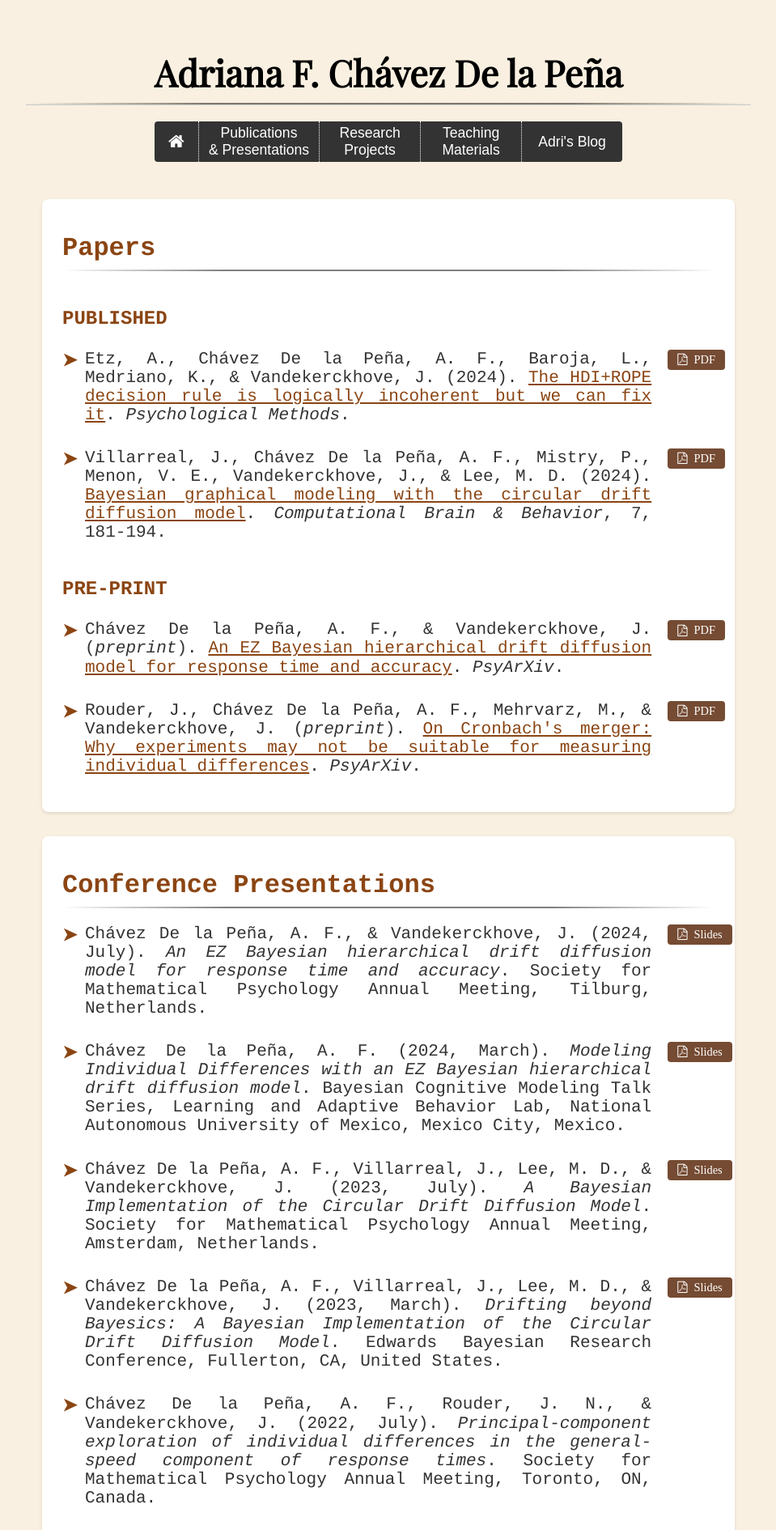
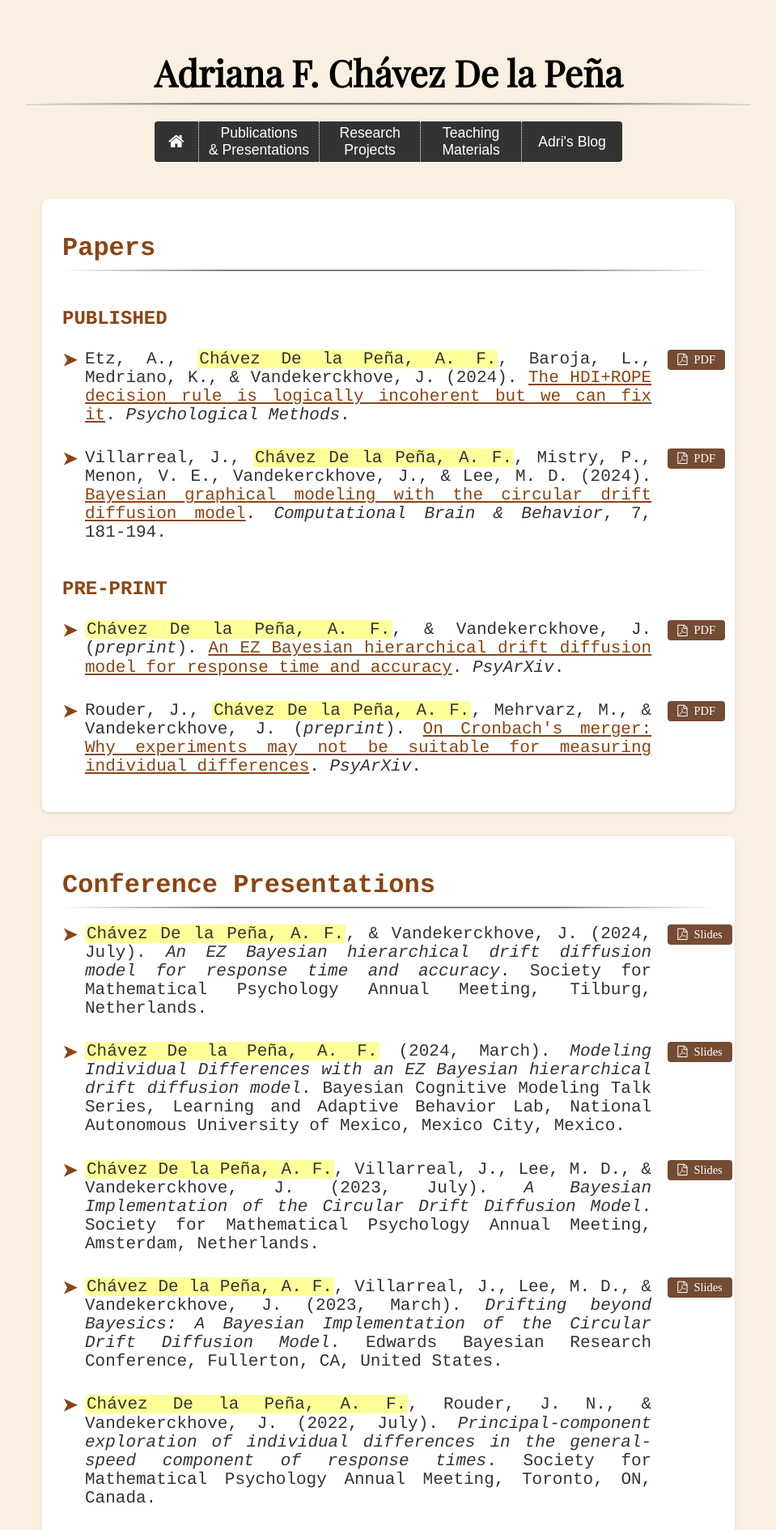
Before and after one commit to Adrifelcha/adrifelcha.github.io, a Jekyll site: the page built from publications/index.html, in a window 1280 px wide. Shown: the top 1890 px of the page at 81% size, without its empty margins (160-1119 px from the left). Built offline with Jekyll 4.4.1, drawn with Linux system fonts in a browser that asks for light colours; some web fonts are replaced; some of the changed text lies outside the part shown.

Commit message:
Highlight my name in all citations

```diff
--- a/css/main.css
+++ b/css/main.css
@@ -680,6 +680,12 @@ hr.style18:before {
     color: #a0522d;          /* Slightly lighter brown on hover */
 }
 
+.citation .author-highlight {
+    background: linear-gradient(120deg, rgba(255, 255, 0, 0.4) 0%, rgba(255, 255, 0, 0.4) 100%);
+    padding: 0 2px;
+    border-radius: 3px;
+}
+
 /* Blog/Events Page Styling */
 .blog-list {
     margin-top: 20px;
@@ -984,6 +990,7 @@ hr.style18:before {
     font-size: 1.1em;
     line-height: 1.6;
     color: #333;
+    text-align: justify;  /* Justify the main content */
 }
 
 .event-body h3 {
--- a/publications/index.html
+++ b/publications/index.html
@@ -10,7 +10,7 @@ title: Publications & Presentations
             <div class="publication-item">
                 <div class="pub-content">
                     <p class="citation">
-                        Etz, A., Chávez De la Peña, A. F., Baroja, L., Medriano, K., & Vandekerckhove, J. (2024). <a href="https://osf.io/preprints/psyarxiv/5p2qt" target="_blank">The HDI+ROPE decision rule is logically incoherent but we can fix it</a>. <em>Psychological Methods</em>.
+                        Etz, A., <span class="author-highlight">Chávez De la Peña, A. F.</span>, Baroja, L., Medriano, K., & Vandekerckhove, J. (2024). <a href="https://osf.io/preprints/psyarxiv/5p2qt" target="_blank">The HDI+ROPE decision rule is logically incoherent but we can fix it</a>. <em>Psychological Methods</em>.
                     </p>
                     <div class="pub-links">
                         <a href="https://osf.io/preprints/psyarxiv/5p2qt" target="_blank" class="pub-button">
@@ -23,7 +23,7 @@ title: Publications & Presentations
             <div class="publication-item">
                 <div class="pub-content">
                     <p class="citation">
-                        Villarreal, J., Chávez De la Peña, A. F., Mistry, P., Menon, V. E., Vandekerckhove, J., & Lee, M. D. (2024). <a href="https://osf.io/preprints/psyarxiv/gjnwk" target="_blank">Bayesian graphical modeling with the circular drift diffusion model</a>. <em>Computational Brain & Behavior</em>, 7, 181-194.
+                        Villarreal, J., <span class="author-highlight">Chávez De la Peña, A. F.</span>, Mistry, P., Menon, V. E., Vandekerckhove, J., & Lee, M. D. (2024). <a href="https://osf.io/preprints/psyarxiv/gjnwk" target="_blank">Bayesian graphical modeling with the circular drift diffusion model</a>. <em>Computational Brain & Behavior</em>, 7, 181-194.
                     </p>
                     <div class="pub-links">
                         <a href="https://osf.io/preprints/psyarxiv/gjnwk" target="_blank" class="pub-button">
@@ -37,7 +37,7 @@ title: Publications & Presentations
             <div class="publication-item">
                 <div class="pub-content">
                     <p class="citation">
-                        Chávez De la Peña, A. F., & Vandekerckhove, J. (<em>preprint</em>). <a href="https://osf.io/preprints/psyarxiv/yg9b5" target="_blank">An EZ Bayesian hierarchical drift diffusion model for response time and accuracy</a>. <em>PsyArXiv</em>.
+                        <span class="author-highlight">Chávez De la Peña, A. F.</span>, & Vandekerckhove, J. (<em>preprint</em>). <a href="https://osf.io/preprints/psyarxiv/yg9b5" target="_blank">An EZ Bayesian hierarchical drift diffusion model for response time and accuracy</a>. <em>PsyArXiv</em>.
                     </p>
                     <div class="pub-links">
                         <a href="https://osf.io/preprints/psyarxiv/yg9b5" target="_blank" class="pub-button">
@@ -50,7 +50,7 @@ title: Publications & Presentations
             <div class="publication-item">
                 <div class="pub-content">
                     <p class="citation">
-                        Rouder, J., Chávez De la Peña, A. F., Mehrvarz, M., & Vandekerckhove, J. (<em>preprint</em>). <a href="https://osf.io/preprints/psyarxiv/8ktn6" target="_blank">On Cronbach's merger: Why experiments may not be suitable for measuring individual differences</a>. <em>PsyArXiv</em>.
+                        Rouder, J., <span class="author-highlight">Chávez De la Peña, A. F.</span>, Mehrvarz, M., & Vandekerckhove, J. (<em>preprint</em>). <a href="https://osf.io/preprints/psyarxiv/8ktn6" target="_blank">On Cronbach's merger: Why experiments may not be suitable for measuring individual differences</a>. <em>PsyArXiv</em>.
                     </p>
                     <div class="pub-links">
                         <a href="https://osf.io/preprints/psyarxiv/8ktn6" target="_blank" class="pub-button">
@@ -68,7 +68,7 @@ title: Publications & Presentations
             <div class="publication-item">
                 <div class="pub-content">
                     <p class="citation">
-                        Chávez De la Peña, A. F., & Vandekerckhove, J. (2024, July). <em>An EZ Bayesian hierarchical drift diffusion model for response time and accuracy</em>. Society for Mathematical Psychology Annual Meeting, Tilburg, Netherlands.
+                        <span class="author-highlight">Chávez De la Peña, A. F.</span>, & Vandekerckhove, J. (2024, July). <em>An EZ Bayesian hierarchical drift diffusion model for response time and accuracy</em>. Society for Mathematical Psychology Annual Meeting, Tilburg, Netherlands.
                     </p>
                     <div class="pub-links">
                         <a href="/presentations/AdrianaChavez_MathPsych2024.pdf" target="_blank" class="pub-button">
@@ -80,7 +80,7 @@ title: Publications & Presentations
             <div class="publication-item">
                 <div class="pub-content">
                     <p class="citation">
-                        Chávez De la Peña, A. F. (2024, March). <em>Modeling Individual Differences with an EZ Bayesian hierarchical drift diffusion model</em>. Bayesian Cognitive Modeling Talk Series, Learning and Adaptive Behavior Lab, National Autonomous University of Mexico, Mexico City, Mexico.
+                        <span class="author-highlight">Chávez De la Peña, A. F.</span> (2024, March). <em>Modeling Individual Differences with an EZ Bayesian hierarchical drift diffusion model</em>. Bayesian Cognitive Modeling Talk Series, Learning and Adaptive Behavior Lab, National Autonomous University of Mexico, Mexico City, Mexico.
                     </p>
                     <div class="pub-links">
                         <a href="/presentations/UNAM_LABtalk2024.pdf" target="_blank" class="pub-button">
@@ -92,7 +92,7 @@ title: Publications & Presentations
             <div class="publication-item">
                 <div class="pub-content">
                     <p class="citation">
-                        Chávez De la Peña, A. F., Villarreal, J., Lee, M. D., & Vandekerckhove, J. (2023, July). <em>A Bayesian Implementation of the Circular Drift Diffusion Model</em>. Society for Mathematical Psychology Annual Meeting, Amsterdam, Netherlands.
+                        <span class="author-highlight">Chávez De la Peña, A. F.</span>, Villarreal, J., Lee, M. D., & Vandekerckhove, J. (2023, July). <em>A Bayesian Implementation of the Circular Drift Diffusion Model</em>. Society for Mathematical Psychology Annual Meeting, Amsterdam, Netherlands.
                     </p>
                     <div class="pub-links">
                         <a href="/presentations/MathPsych_2023.pdf" target="_blank" class="pub-button">
@@ -104,7 +104,7 @@ title: Publications & Presentations
             <div class="publication-item">
                 <div class="pub-content">
                     <p class="citation">
-                        Chávez De la Peña, A. F., Villarreal, J., Lee, M. D., & Vandekerckhove, J. (2023, March). <em>Drifting beyond Bayesics: A Bayesian Implementation of the Circular Drift Diffusion Model</em>. Edwards Bayesian Research Conference, Fullerton, CA, United States.
+                        <span class="author-highlight">Chávez De la Peña, A. F.</span>, Villarreal, J., Lee, M. D., & Vandekerckhove, J. (2023, March). <em>Drifting beyond Bayesics: A Bayesian Implementation of the Circular Drift Diffusion Model</em>. Edwards Bayesian Research Conference, Fullerton, CA, United States.
                     </p>
                     <div class="pub-links">
                         <a href="/presentations/edwardsCDDM.pdf" target="_blank" class="pub-button">
@@ -116,14 +116,14 @@ title: Publications & Presentations
             <div class="publication-item">
                 <div class="pub-content">
                     <p class="citation">
-                        Chávez De la Peña, A. F., Rouder, J. N., & Vandekerckhove, J. (2022, July). <em>Principal-component exploration of individual differences in the general-speed component of response times</em>. Society for Mathematical Psychology Annual Meeting, Toronto, ON, Canada.
+                        <span class="author-highlight">Chávez De la Peña, A. F.</span>, Rouder, J. N., & Vandekerckhove, J. (2022, July). <em>Principal-component exploration of individual differences in the general-speed component of response times</em>. Society for Mathematical Psychology Annual Meeting, Toronto, ON, Canada.
                     </p>
                 </div>
             </div>
             <div class="publication-item">
                 <div class="pub-content">
                     <p class="citation">
-                        Chávez De la Peña, A. F., Rouder, J. N., & Vandekerckhove, J. (2022, July). <em>Principal-component exploration of individual differences in the general-speed component of response times</em>. Virtual Meeting of the Society for Mathematical Psychology.
+                        <span class="author-highlight">Chávez De la Peña, A. F.</span>, Rouder, J. N., & Vandekerckhove, J. (2022, July). <em>Principal-component exploration of individual differences in the general-speed component of response times</em>. Virtual Meeting of the Society for Mathematical Psychology.
                     </p>
                     <div class="pub-links">
                         <a href="/presentations/MathPsych_virtual2022.pdf" target="_blank" class="pub-button">
@@ -135,7 +135,7 @@ title: Publications & Presentations
             <div class="publication-item">
                 <div class="pub-content">
                     <p class="citation">
-                        Chávez De la Peña, A. F. (2017, November). <em>El Efecto Espejo en Percepción: No es otro estudio de Memoria de Reconocimiento</em>. VI International Seminar of Behavior and Applications, Tlaxcala, Mexico.
+                        <span class="author-highlight">Chávez De la Peña, A. F.</span> (2017, November). <em>El Efecto Espejo en Percepción: No es otro estudio de Memoria de Reconocimiento</em>. VI International Seminar of Behavior and Applications, Tlaxcala, Mexico.
                     </p>
                     <div class="pub-links">
                         <a href="/presentations/SINCAVI_Felisa.pdf" target="_blank" class="pub-button">
@@ -154,7 +154,7 @@ title: Publications & Presentations
             <div class="publication-item">
                 <div class="pub-content">
                     <p class="citation">
-                        Chávez De la Peña, A. F. (2024). <em>Modelamiento Bayesiano con el Modelo de Difusion Circular</em>. Keynote presentation at the School of Psychology, National Autonomous University of Mexico, Mexico City, Mexico.
+                        <span class="author-highlight">Chávez De la Peña, A. F.</span> (2024). <em>Modelamiento Bayesiano con el Modelo de Difusion Circular</em>. Keynote presentation at the School of Psychology, National Autonomous University of Mexico, Mexico City, Mexico.
                     </p>
                     <div class="pub-links">
                         <a href="/presentations/UNAM_keynote2024.pdf" target="_blank" class="pub-button">
@@ -173,7 +173,7 @@ title: Publications & Presentations
             <div class="publication-item">
                 <div class="pub-content">
                     <p class="citation">
-                        Chávez De la Peña, A. F., & Vandekerckhove, J. (2024, November). <em>An EZ Bayesian hierarchical drift diffusion model for response time and accuracy</em>. Psychonomic Society Annual Meeting, New York, NY, United States.
+                        <span class="author-highlight">Chávez De la Peña, A. F.</span>, & Vandekerckhove, J. (2024, November). <em>An EZ Bayesian hierarchical drift diffusion model for response time and accuracy</em>. Psychonomic Society Annual Meeting, New York, NY, United States.
                     </p>
                     <div class="pub-links">
                         <a href="/posters/AFCPoster_Psychonomics2024.pdf" target="_blank" class="pub-button">
@@ -186,7 +186,7 @@ title: Publications & Presentations
             <div class="publication-item">
                 <div class="pub-content">
                     <p class="citation">
-                        Chávez De la Peña, A. F., Rouder, J., & Vandekerckhove, J. (2023, November). <em>Individual differences in the general speed component of Response Times</em>. Symposium of Individual Differences in Cognition, San Francisco, CA, United States.
+                        <span class="author-highlight">Chávez De la Peña, A. F.</span>, Rouder, J., & Vandekerckhove, J. (2023, November). <em>Individual differences in the general speed component of Response Times</em>. Symposium of Individual Differences in Cognition, San Francisco, CA, United States.
                     </p>
                     <div class="pub-links">
                         <a href="/posters/SIDICPoster_AFCP2023.pdf" target="_blank" class="pub-button">
@@ -199,7 +199,7 @@ title: Publications & Presentations
             <div class="publication-item">
                 <div class="pub-content">
                     <p class="citation">
-                        Chávez De la Peña, A. F., Rouder, J., & Vandekerckhove, J. (2022, July). <em>Exploring the uni-factorial structure of the general-speed component of Response Times</em>. 7th Summer School of Computational and Mathematical Modeling of Cognition, Szklarska Poreba, Poland.
+                        <span class="author-highlight">Chávez De la Peña, A. F.</span>, Rouder, J., & Vandekerckhove, J. (2022, July). <em>Exploring the uni-factorial structure of the general-speed component of Response Times</em>. 7th Summer School of Computational and Mathematical Modeling of Cognition, Szklarska Poreba, Poland.
                     </p>
                     <div class="pub-links">
                         <a href="/posters/RTdistributionPoster_AFCP2022.pdf" target="_blank" class="pub-button">
@@ -212,7 +212,7 @@ title: Publications & Presentations
             <div class="publication-item">
                 <div class="pub-content">
                     <p class="citation">
-                        Chávez De la Peña, A. F., Lee, M. D., & Bouzas, A. (2019, July). <em>Bayesian Cognitive and Statistical Modeling Applied to Signal Detection Theory and the Mirror Effect in a Perceptual Task</em>. Society for Mathematical Psychology Annual Meeting, Montreal, QC, Canada.
+                        <span class="author-highlight">Chávez De la Peña, A. F.</span>, Lee, M. D., & Bouzas, A. (2019, July). <em>Bayesian Cognitive and Statistical Modeling Applied to Signal Detection Theory and the Mirror Effect in a Perceptual Task</em>. Society for Mathematical Psychology Annual Meeting, Montreal, QC, Canada.
                     </p>
                     <div class="pub-links">
                         <a href="/posters/Poster_Adriana_MathPsych2019.pdf" target="_blank" class="pub-button">
@@ -225,7 +225,7 @@ title: Publications & Presentations
             <div class="publication-item">
                 <div class="pub-content">
                     <p class="citation">
-                        Chávez, A. (2016, November). <em>The Mirror effect within perception: Not another recognition memory study</em>. Object, Perception, Attention and Memory Annual Meeting, Boston, MA, United States.
+                        <span class="author-highlight">Chávez De la Peña, A. F.</span> (2016, November). <em>The Mirror effect within perception: Not another recognition memory study</em>. Object, Perception, Attention and Memory Annual Meeting, Boston, MA, United States.
                     </p>
                     <div class="pub-links">
                         <a href="/posters/poster_felisa_2016.pdf" target="_blank" class="pub-button">
@@ -238,7 +238,7 @@ title: Publications & Presentations
             <div class="publication-item">
                 <div class="pub-content">
                     <p class="citation">
-                        Chávez De la Peña, A. F. (2015, November). <em>La Sensibilidad como fuente de Sesgo en una tarea de detección de señales usando la ilusión de Ebbinghaus [Sensibility as a source of Bias in a signal detection task using the Ebbinghaus illusion]</em>. V International Seminar on Behavior and Applications, Mexico City, Mexico.
+                        <span class="author-highlight">Chávez De la Peña, A. F.</span> (2015, November). <em>La Sensibilidad como fuente de Sesgo en una tarea de detección de señales usando la ilusión de Ebbinghaus [Sensibility as a source of Bias in a signal detection task using the Ebbinghaus illusion]</em>. V International Seminar on Behavior and Applications, Mexico City, Mexico.
                     </p>
                 </div>
             </div>
@@ -253,7 +253,7 @@ title: Publications & Presentations
             <div class="publication-item">
                 <div class="pub-content">
                     <p class="citation">
-                        Chávez De la Peña, A. F. (expected 2025). <em>Modeling individual differences in choice and response time</em> [Doctoral dissertation, University of California, Irvine].
+                        <span class="author-highlight">Chávez De la Peña, A. F.</span> (expected 2025). <em>Modeling individual differences in choice and response time</em> [Doctoral dissertation, University of California, Irvine].
                     </p>
                 </div>
             </div>
@@ -262,7 +262,7 @@ title: Publications & Presentations
             <div class="publication-item">
                 <div class="pub-content">
                     <p class="citation">
-                        Chávez De la Peña, A. F. (2018). <em>Studies on Signal Detection</em> [Bachelor's thesis, National Autonomous University of Mexico]. TESIUNAM.
+                        <span class="author-highlight">Chávez De la Peña, A. F.</span> (2018). <em>Studies on Signal Detection</em> [Bachelor's thesis, National Autonomous University of Mexico]. TESIUNAM.
                     </p>
                     <div class="pub-links">
                         <a href="http://132.248.9.195/ptd2018/febrero/0770659/Index.html" target="_blank" class="pub-button">
```
